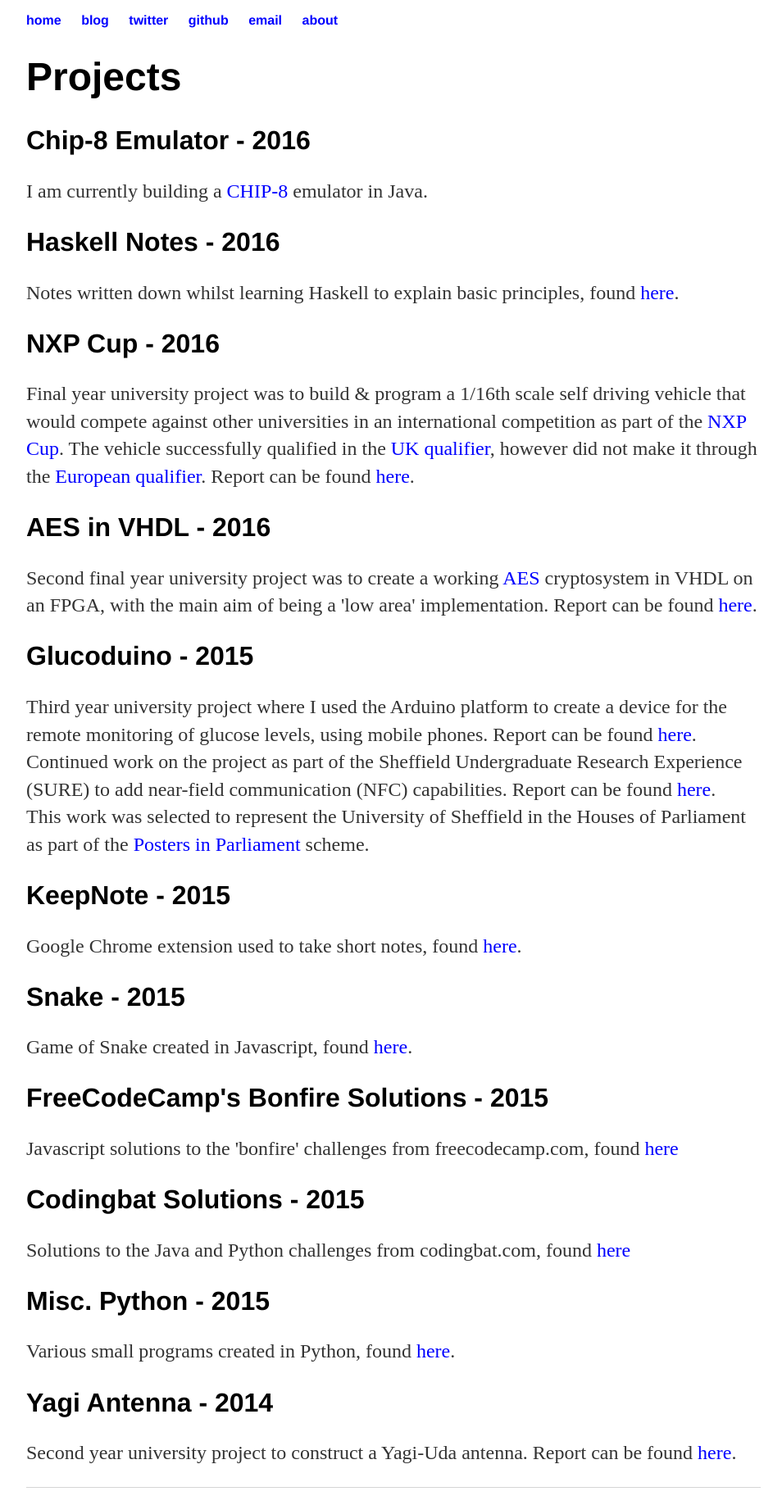
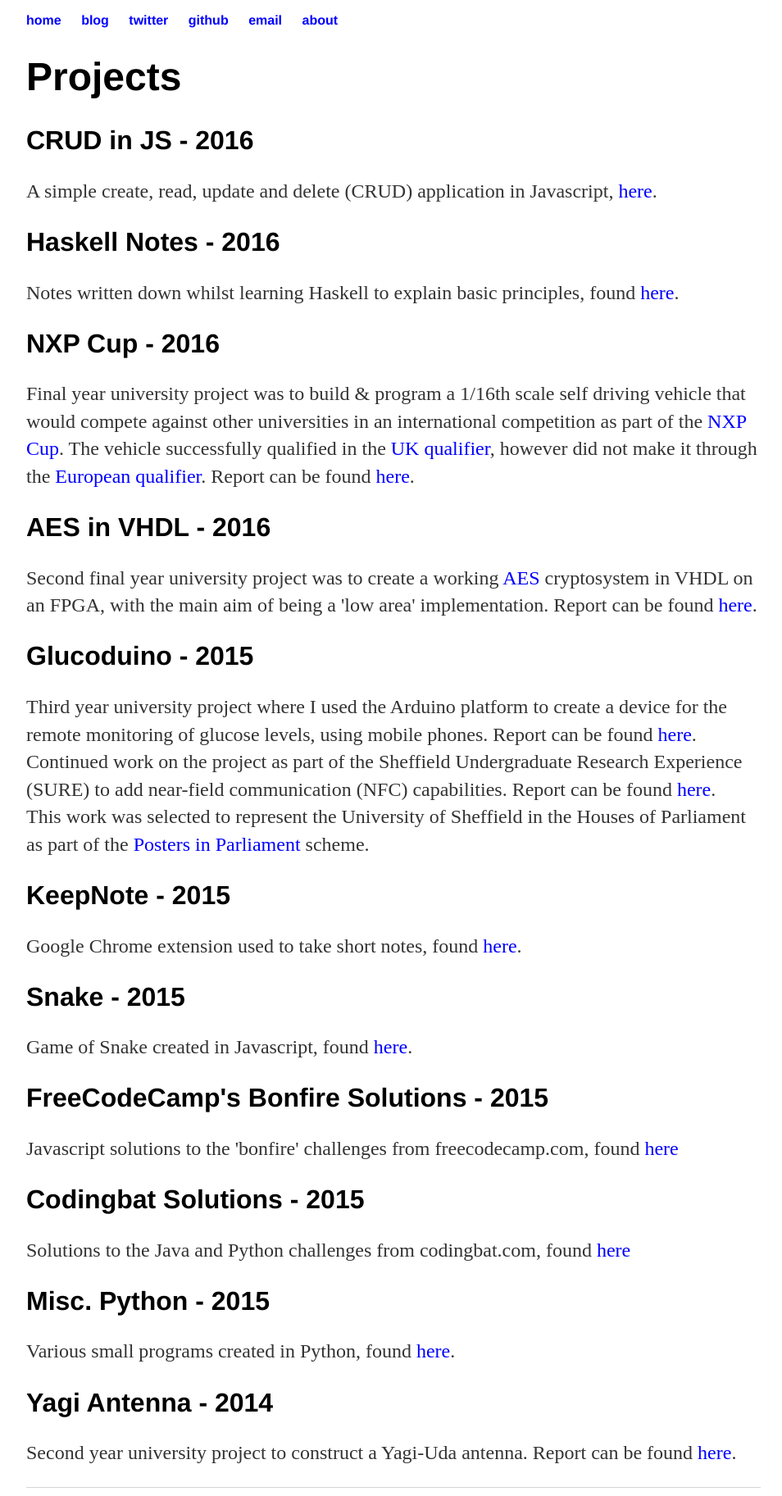
Before and after one commit to bentrevett/bentrevett.github.io, a Jekyll site: the page built from index.html, in a window 1280 px wide. Shown: the whole page at 82% size, without its empty margins (160-1114 px from the left). Built offline with Jekyll 4.4.1, drawn with Linux system fonts in a browser that asks for light colours.

Commit message:
Update index.html

```diff
--- a/index.html
+++ b/index.html
@@ -3,8 +3,8 @@ layout: default
 title: Ben Trevett | Projects
 ---
 	<h1>Projects</h1>
-	<h2>Chip-8 Emulator - 2016</h2>
-	<p>I am currently building a <a href="https://en.wikipedia.org/wiki/CHIP-8">CHIP-8</a> emulator in Java.</p>
+	<h2>CRUD in JS - 2016</h2>
+	<p>A simple create, read, update and delete (CRUD) application in Javascript, <a href="/crud">here</a>.</p>
 	<h2>Haskell Notes - 2016</h2>
 	<p>Notes written down whilst learning Haskell to explain basic principles, found <a href="https://github.com/bentrevett/haskell-notes">here</a>.</p>
 	<h2>NXP Cup - 2016</h2>
```
